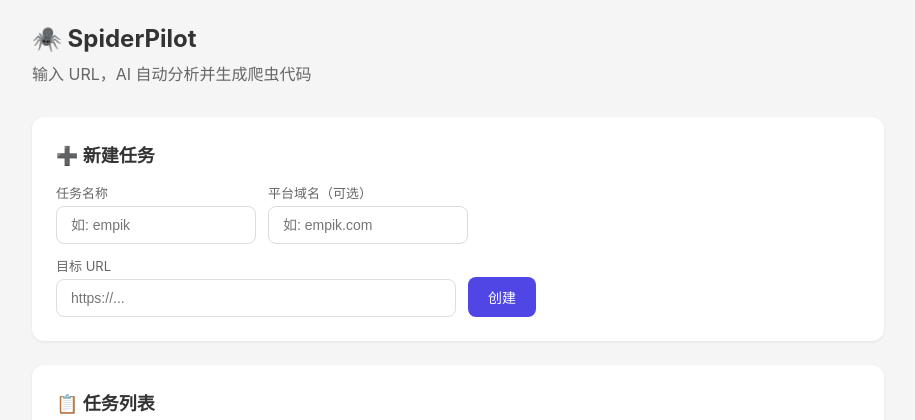
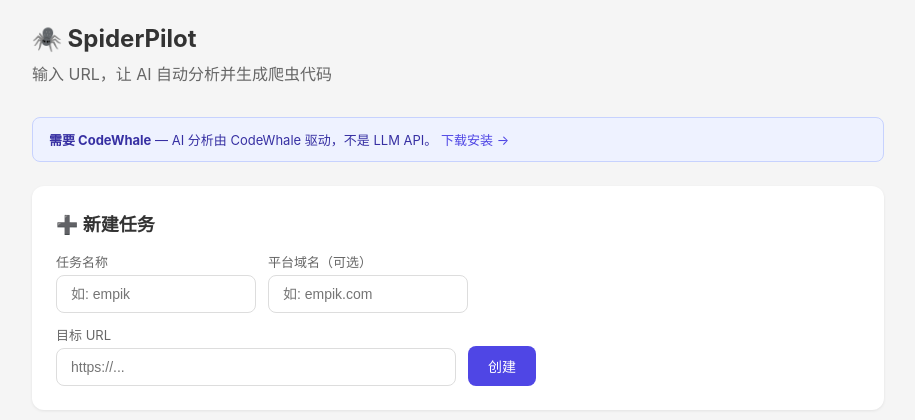
Before and after one commit to TTTSHU/SpiderPilot, a FastAPI app: page / in a window 1280 px wide. Shown: the top 420 px of the page, without its empty margins (182-1097 px from the left). Run offline with FastAPI, Linux system fonts and the light colour scheme.

Commit message:
docs: 明确CodeWhale为唯一AI引擎，移除LLM API误导

```diff
--- a/spiderpilot/web/templates/index.html
+++ b/spiderpilot/web/templates/index.html
@@ -47,7 +47,11 @@ a:hover { text-decoration: underline; }
 <body>
 <div class="container">
     <h1>🕷️ SpiderPilot</h1>
-    <p class="subtitle">输入 URL，AI 自动分析并生成爬虫代码</p>
+    <p class="subtitle">输入 URL，让 AI 自动分析并生成爬虫代码</p>
+<div style="background:#eef2ff;border:1px solid #c7d2fe;border-radius:8px;padding:12px 16px;margin-bottom:24px;font-size:13px;color:#3730a3;">
+  <strong>需要 CodeWhale</strong> — AI 分析由 CodeWhale 驱动，不是 LLM API。
+  <a href="https://codewhale.ai" target="_blank" style="color:#4f46e5">下载安装 →</a>
+</div>
 
     <div class="card">
         <h2>➕ 新建任务</h2>
```
Also changed, not shown: spiderpilot/init_project.py (+10 -4 lines), spiderpilot/web/templates/task.html (+6 -1 lines).
